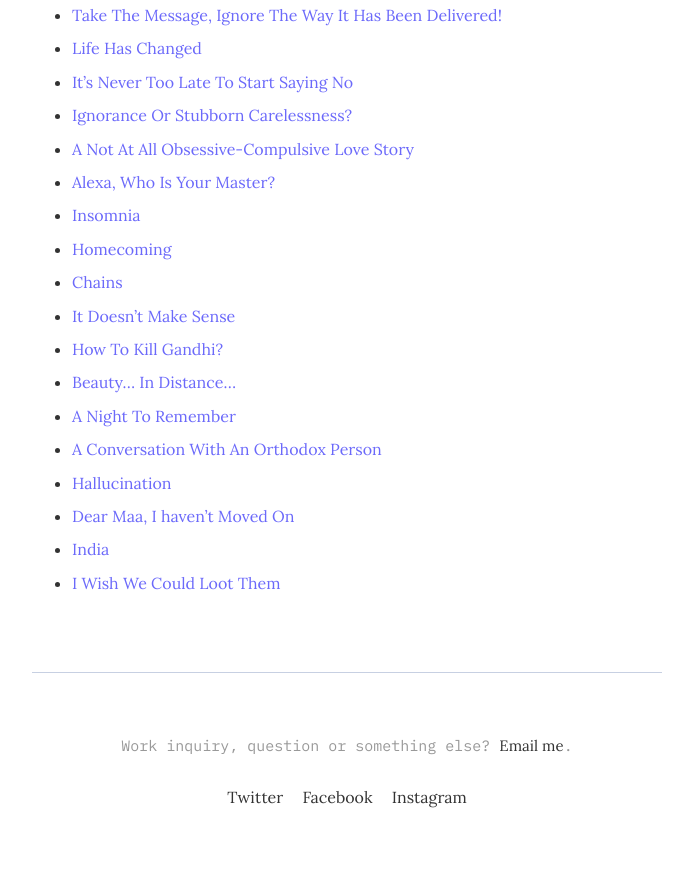
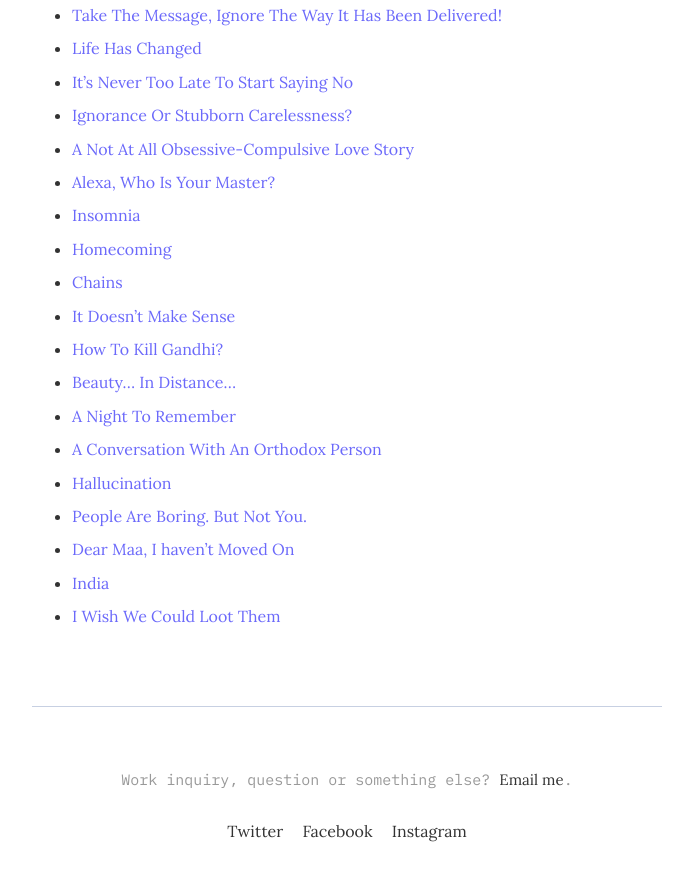
Before and after one commit to argumentativeyouth/pblog, a Jekyll site: the page built from _pages/all-posts.md, in a window 1280 px wide and 900 px high, scrolled down 638 px. Shown: the top 881 px of the window, without its empty margins (293-986 px from the left). Built offline with Jekyll 4.4.1, drawn with Linux system fonts in a browser that asks for light colours.

Commit message:
Update all-posts.md

```diff
--- a/_pages/all-posts.md
+++ b/_pages/all-posts.md
@@ -31,6 +31,7 @@ image:
 * [A Night To Remember](https://pritams.blog/a-night-to-remember/)
 * [A Conversation With An Orthodox Person](https://pritams.blog/a-conversation-with-an-orthodox-person/)
 * [Hallucination](https://pritams.blog/what-if-my-whole-life-has-been-a-hallucination/)
+* [People Are Boring. But Not You.](https://pritams.blog/people-are-boring/)
 * [Dear Maa, I haven't Moved On](https://pritams.blog/no-i-have-not-moved-on/)
 * [India](https://pritams.blog/india/)
 * [I Wish We Could Loot Them](https://pritams.blog/i-wish-we-could-loot-them/)
```
